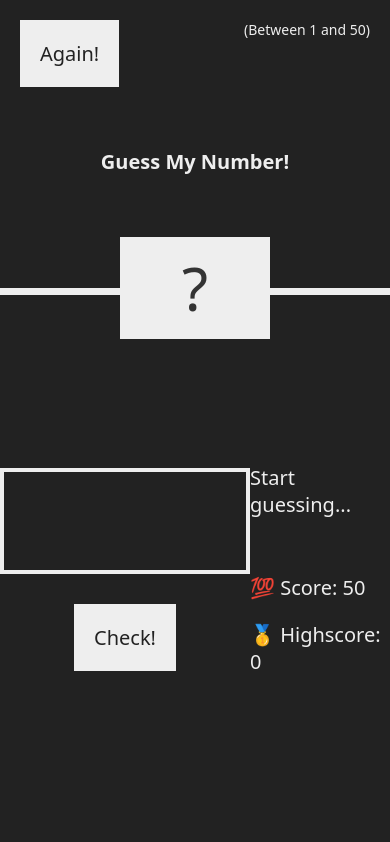
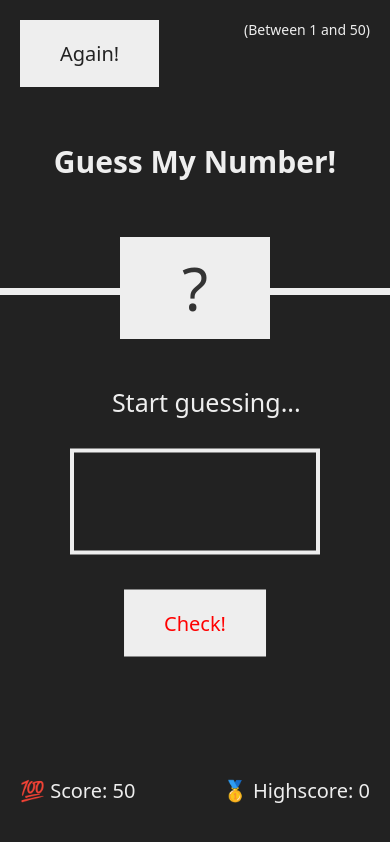
Before and after one commit to HamedOsama/GuessMyNumber, a plain HTML site: page index.html in a window 390 px wide. Drawn offline with Linux system fonts and the light colour scheme.

Commit message:
Update style.css

```diff
--- a/style.css
+++ b/style.css
@@ -140,20 +140,49 @@ h1 {
     header p:nth-child(4) {
         display: none;
     }
-    body{
+    .btn {
+        padding: 2rem 4rem;
+    }
+    .number {
+        padding: 1rem 0rem;
+    }
+    .guess {
+        padding: 1.5rem;
+        position: absolute;
+        top: 50%;
+        left: 50%;
+        transform: translate(-50%, 25%);
+    }
+    .message {
+        font-size: 2.5rem;
+        position: absolute;
+        top: 50%;
+        left: 50%;
+        transform: translate(-44%, -125%);
+    }
+    p.label-highscore {
+        position: absolute;
+        bottom: 40px;
+        right: 20px;
+    }
+    p.label-score {
+        position: absolute;
+        bottom: 20px;
+        left: 20px;
+    }
+    .left .btn {
+        color: red;
+        position: absolute;
+        position: absolute;
+        top: 50%;
+        left: 50%;
+        transform: translate(-50%, 250%);
+    }
+    h1 {
+        font-size: 3rem;
+        top: 56%;
+    }
+    body {
         font-family: system-ui;
     }
-    .btn{
-        padding: 2rem 2rem;
-    }
-    .number{
-        padding: 1rem 0rem;
-    }
-    .guess{
-        padding: 1.5rem;
-    }
-    h1{
-        font-size: 2rem;
-        top: 56%;
-    }
 }
```
